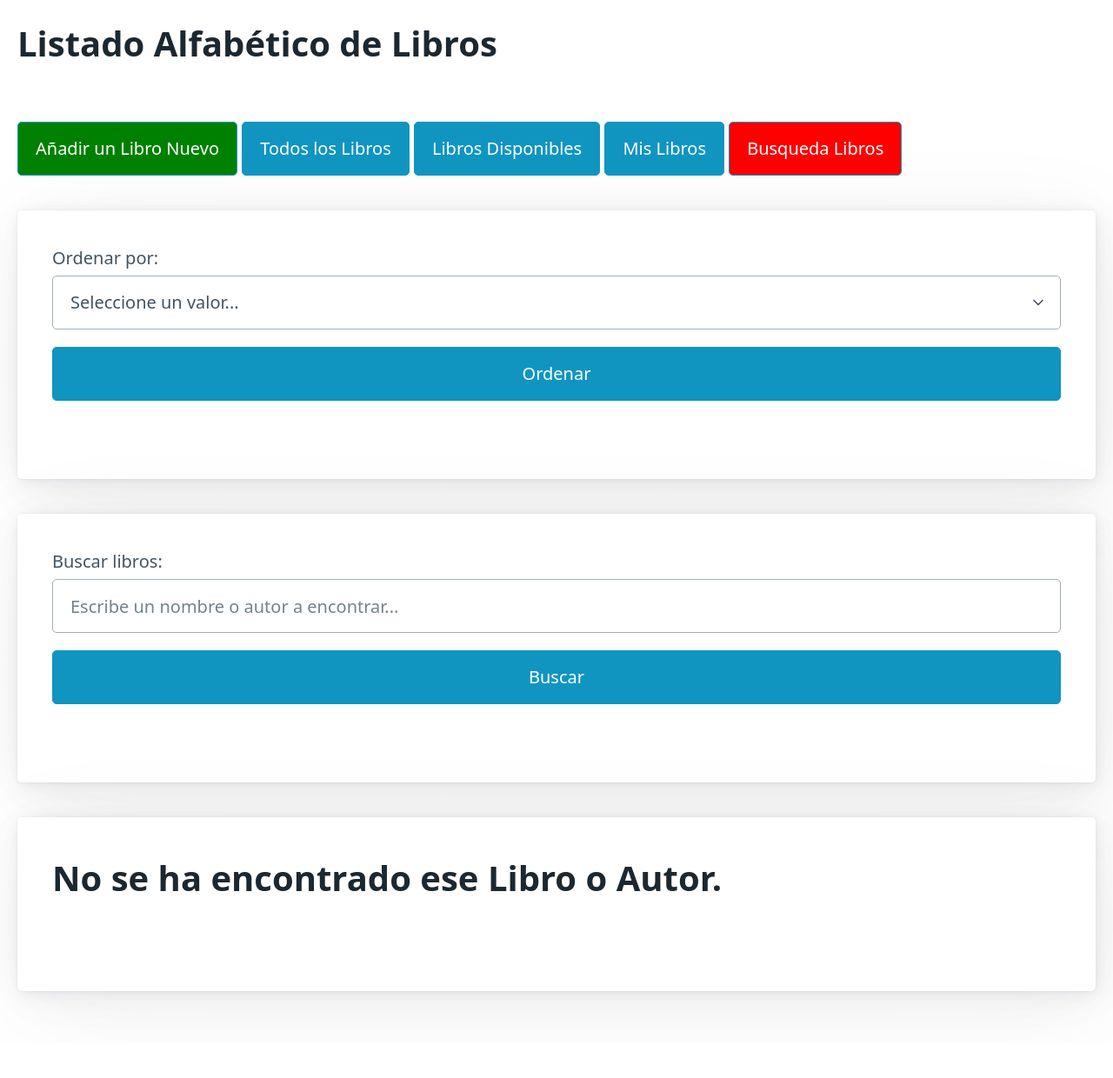
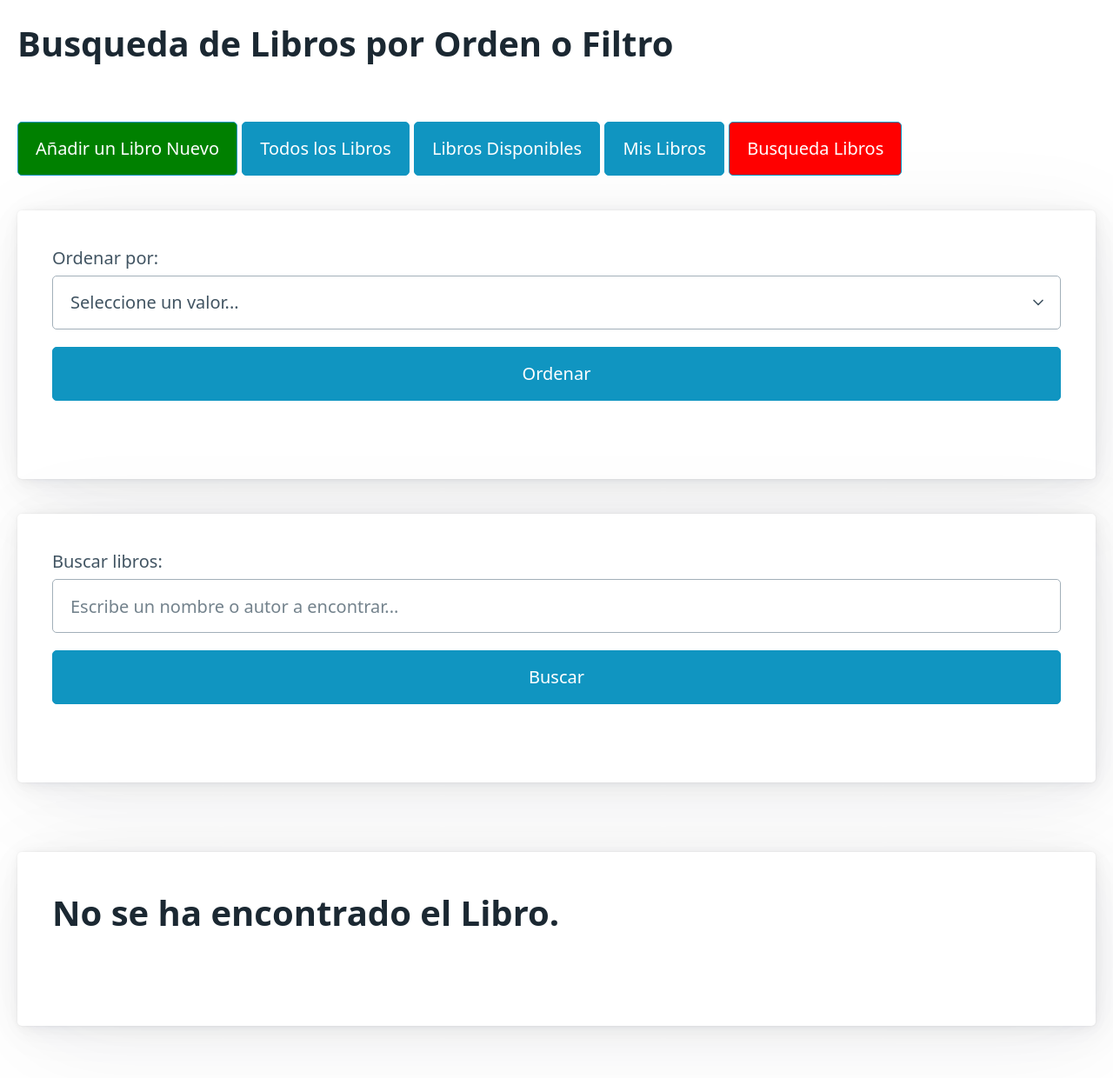
Before and after one commit to ieshm-2daw/libreria-dakkusu988, a Django app: page /alfabeticamente/ in a window 1280 px wide. Shown: the whole page at 87% size. Before the commit the page ends 1155 px from the top, so only its background shows below. Run offline with Django 4.2, Linux system fonts and the light colour scheme; data that the repository does not hold is empty.

Commit message:
Modificacion en los Titulos para que sean mas claros y CSS en listadoAlfabeticos para que se vea mejor a la vista a la hora de buscar

```diff
--- a/biblioteca/templates/biblioteca/listadoAlfabeticos.html
+++ b/biblioteca/templates/biblioteca/listadoAlfabeticos.html
@@ -9,8 +9,7 @@
 
     <body style="padding: 20px;">
 
-        <h1>Listado Alfabético de Libros</h1>
-
+        <h1>Busqueda de Libros por Orden o Filtro</h1>
 
         {% if request.user.is_authenticated %}
             <strong> ¡Hola <u>{{ request.user.first_name|default:request.user.username }}</u>! ¡Bienvenido! </strong>
@@ -19,7 +18,6 @@
         {% endif %}
 
         <p></p> <!-- Espacio de linea -->
-
 
         <a role="button" href="{% url 'anadirLibros' %}" style="background-color: green;"> Añadir un Libro Nuevo </a>
         <a href="{% url 'listadoLibros' %}" role="button">Todos los Libros</a>
@@ -69,24 +67,27 @@
         </article>
 
         <!-- Listado de libros -->
+        <div style="display: flex; flex-wrap: wrap;">
             {% for book in object_list %}
-        <article>
+            <article style="width: calc(50% - 20px); margin: 10px; box-sizing: border-box;">
                 <h3><u>Titulo:</u> {{ book.titulo }}</h3>
 
                 <h5> <u>Autor:</u>
                     {% for author in book.autores.all %}
-                    {{ author.nombre }}{% if not forloop.last %}, {% endif %} <!-- Para mostrar correctamente el nombre del autor correspondiente --->
+                        {{ author.nombre }}{% if not forloop.last %}, {% endif %}
                     {% endfor %}
                 </h5>
                 <p> <a href="{% url 'detallesLibros' pk=book.pk %}" role="button">Detalles</a> </p>
                 <p> <img style="height: 200px" src="{{ book.portada.url }}" alt="Portada de {{ book.titulo }}"> </p>
 
             </article>
+
             {% empty %}
-        <article>
-            <h1>No se ha encontrado ese Libro o Autor.</h1>
+            <article style="width: 5000px;">
+                <h1>No se ha encontrado el Libro.</h1>
             </article>
             {% endfor %}
+        </div>
 
     </body>
 </html>
--- a/biblioteca/templates/biblioteca/listadoDisponibles.html
+++ b/biblioteca/templates/biblioteca/listadoDisponibles.html
@@ -9,8 +9,7 @@
 
     <body style="padding: 20px;">
 
-        <h1>Libros Disponibles</h1>
-
+        <h1>Libros Disponibles para Prestar</h1>
 
         {% if request.user.is_authenticated %}
             <strong> ¡Hola <u>{{ request.user.first_name|default:request.user.username }}</u>! ¡Bienvenido! </strong>
@@ -19,7 +18,6 @@
         {% endif %}
 
         <p></p> <!-- Espacio de linea -->
-
 
         <a role="button" href="{% url 'anadirLibros' %}" style="background-color: green;"> Añadir un Libro Nuevo </a>
         <a href="{% url 'listadoLibros' %}" role="button">Todos los Libros</a>
--- a/biblioteca/templates/biblioteca/listadoLibros.html
+++ b/biblioteca/templates/biblioteca/listadoLibros.html
@@ -3,14 +3,13 @@
     <head>
         <meta charset="UTF-8">
         <meta name="viewport" content="width=device-width, initial-scale=1.0">
-        <title>Listado</title>
+        <title>Listado Libros</title>
         <link rel="stylesheet" href="https://unpkg.com/@picocss/pico@latest/css/pico.classless.min.css">
     </head>
 
     <body style="padding: 20px;">
 
-
-        <h1>Listado de Libros</h1>
+        <h1>Todos los Libros por Paginación</h1>
 
         {% if request.user.is_authenticated %}
             <strong> ¡Hola <u>{{ request.user.first_name|default:request.user.username }}</u>! ¡Bienvenido! </strong>
--- a/biblioteca/templates/biblioteca/misLibros.html
+++ b/biblioteca/templates/biblioteca/misLibros.html
@@ -9,8 +9,7 @@
 
     <body style="padding: 20px;">
 
-        <h1>Mis Libros</h1>
-
+        <h1>Mis Libros Prestados & Devueltos</h1>
 
         {% if request.user.is_authenticated %}
             <strong> ¡Hola <u>{{ request.user.first_name|default:request.user.username }}</u>! ¡Bienvenido! </strong>
@@ -19,7 +18,6 @@
         {% endif %}
 
         <p></p> <!-- Espacio de linea -->
-
 
         <a role="button" href="{% url 'anadirLibros' %}" style="background-color: green;"> Añadir un Libro Nuevo </a>
         <a href="{% url 'listadoLibros' %}" role="button">Todos los Libros</a>
```
Lines whose indentation alone changed are shown as unchanged.
